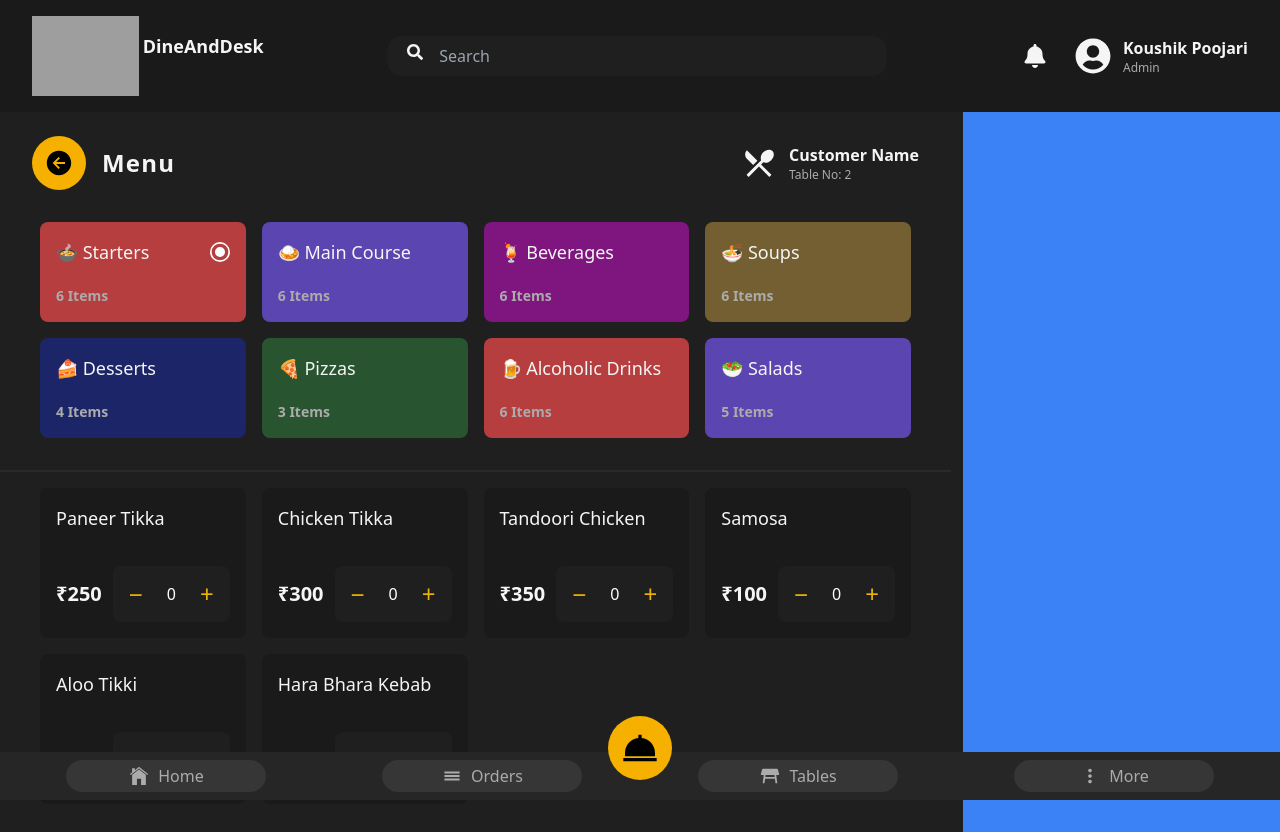
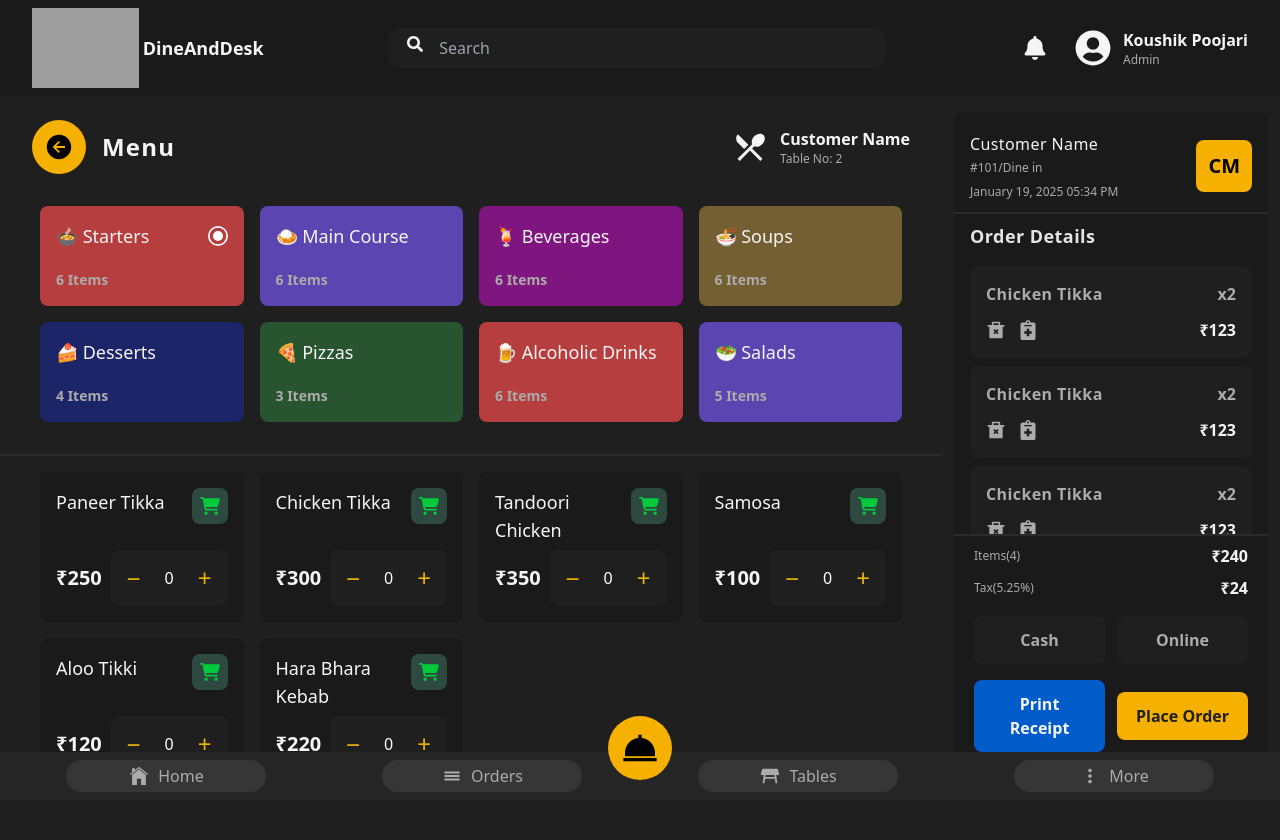
Before and after one commit to Veerajrao/DineDesk-POS-Management-System, a React (Vite) app: page /menu in a window 1280 px wide. Built offline with nearby package versions, Linux system fonts and the light colour scheme; grey boxes are pictures that could not be loaded.

Commit message:
Added more files

```diff
--- /dev/null
+++ b/src/components/menu/Bill.jsx
@@ -0,0 +1,31 @@
+import React from "react";
+
+const Bill = () =>{
+    return(
+
+        <div className="px-5 pb-4">
+
+        <div className="flex items-center justify-between mt-2">
+            <p className="text-xs text-[#ababab] font-medium ">Items(4)</p>
+            <h1 className="text-[#f5f5f5] font-bold">₹240</h1>
+        </div>
+        <div className="flex items-center justify-between mt-2">
+            <p className="text-xs text-[#ababab] font-medium ">Tax(5.25%)</p>
+            <h1 className="text-[#f5f5f5] font-bold">₹24</h1>
+        </div>
+        <div className="flex items-center gap-3 mt-4">
+            <button className="bg-[#1f1f1f] px-4 py-3 w-full rounded-lg text-[#ababab] font-semibold">Cash</button>
+            <button className="bg-[#1f1f1f] px-4 py-3 w-full rounded-lg text-[#ababab] font-semibold">Online</button>
+         </div>
+
+         <div className="flex items-center gap-3  mt-4">
+            <button className="bg-[#025cca] px-4 py-3 w-full rounded-lg text-[#f5f5f5] font-semibold">Print Receipt</button>
+            <button className="bg-[#f6b100] px-4 py-3 w-full rounded-lg text-[#1f1f1f] font-semibold">Place Order</button>
+         </div>
+         </div>
+
+
+    )
+}
+
+export default Bill
--- /dev/null
+++ b/src/components/menu/CartInfo.jsx
@@ -0,0 +1,56 @@
+import React from "react";
+import { RiDeleteBin2Fill } from "react-icons/ri";
+import { FaNotesMedical } from "react-icons/fa";
+
+const CartInfo = () =>{
+    return(
+        <div className="px-4 py-2">
+            <h1 className="text-lg text-[#e4e4e4] font-semibold tracking-wide">Order Details</h1>
+            <div className="mt-4 overflow-y-scroll scrollbar-hide h-[380px]">
+                <div className="bg-[#1f1f1f] rounded-lg px-4 py-4 mb-2">
+                    <div className="flex items-center justify-between">
+                        <h1 className="text-[#ababab] font-semibold tracking-wide text-md">Chicken Tikka</h1>
+                        <p className=" text-[#ababab] font-semibold">x2</p>
+                    </div>
+                    <div className="flex items-center justify-between mt-3">
+                        <div className="flex items-center gap-3">
+                            <RiDeleteBin2Fill className="text-[#ababab] cursor-pointer" size={20} />
+                                <FaNotesMedical className="text-[#ababab] cursor-pointer" size={20} />
+                                </div>
+                                <p className="text-[#f5f5f5] text-md font-bold">₹123</p>
+                    </div>
+                </div>
+
+                <div className="bg-[#1f1f1f] rounded-lg px-4 py-4 mb-2">
+                    <div className="flex items-center justify-between">
+                        <h1 className="text-[#ababab] font-semibold tracking-wide text-md">Chicken Tikka</h1>
+                        <p className=" text-[#ababab] font-semibold">x2</p>
+                    </div>
+                    <div className="flex items-center justify-between mt-3">
+                        <div className="flex items-center gap-3">
+                            <RiDeleteBin2Fill className="text-[#ababab] cursor-pointer" size={20} />
+                                <FaNotesMedical className="text-[#ababab] cursor-pointer" size={20} />
+                                </div>
+                                <p className="text-[#f5f5f5] text-md font-bold">₹123</p>
+                    </div>
+                </div>
+
+                <div className="bg-[#1f1f1f] rounded-lg px-4 py-4 mb-2">
+                    <div className="flex items-center justify-between">
+                        <h1 className="text-[#ababab] font-semibold tracking-wide text-md">Chicken Tikka</h1>
+                        <p className=" text-[#ababab] font-semibold">x2</p>
+                    </div>
+                    <div className="flex items-center justify-between mt-3">
+                        <div className="flex items-center gap-3">
+                            <RiDeleteBin2Fill className="text-[#ababab] cursor-pointer" size={20} />
+                                <FaNotesMedical className="text-[#ababab] cursor-pointer" size={20} />
+                                </div>
+                                <p className="text-[#f5f5f5] text-md font-bold">₹123</p>
+                    </div>
+                </div>
+            </div>
+        </div>
+    )
+}
+
+export default CartInfo
--- /dev/null
+++ b/src/components/menu/CustomerInfo.jsx
@@ -0,0 +1,16 @@
+import React from "react";
+
+const CustomerInfo = () =>{
+    return(
+        <div className="flex items-center justify-between px-4 py-3">
+        <div className="flex flex-col items-start">
+            <h1 className="text-md text-[#f5f5f5] font-semifold tracking-wide">Customer Name</h1>
+            <p className="text-xs text-[#ababab] font-medium mt-1">#101/Dine in</p>
+            <p className="text-xs text-[#ababab] font-medium mt-2">January 19, 2025 05:34 PM</p>
+        </div>
+        <button className="bg-[#f6b100] p-3 text-xl font-bold rounded-lg">CM</button>
+    </div>
+    )
+}
+
+export default CustomerInfo
--- a/src/components/menu/MenuContainer.jsx
+++ b/src/components/menu/MenuContainer.jsx
@@ -1,6 +1,7 @@
 import React, { useState } from "react";
 import { menus } from "../../constants";
 import { GrRadialSelected } from 'react-icons/gr'
+import { FaCartShopping } from "react-icons/fa6";
 
 const MenuContainer = () =>{
 
@@ -54,7 +55,10 @@ const MenuContainer = () =>{
                         <div key={menu.id} className="flex flex-col items-start justify-between p-4 rounded-lg h-[150px] cursor-pointer hover:bg-[#2a2a2a] bg-[#1a1a1a]">
 
 
-                                <h1 className="text-[#f5f5f5] text-lg font-semifold">{menu.name}</h1>
+                                <div className="flex items-start justify-between w-full">
+                                    <h1 className="text-[#f5f5f5] text-lg font-semifold">{menu.name}</h1>
+                                <button className="bg-[#2e4a40] text-[#02ca3a] p-2 rounded-lg"><FaCartShopping size={20}/></button>
+                                </div>
                                 <div className="flex items-center justify-between w-full">
 
                             <p className="text-[#f5f5f5] text-xl font-bold">₹{menu.price}</p>
--- a/src/components/shared/Header.jsx
+++ b/src/components/shared/Header.jsx
@@ -5,9 +5,9 @@ import { FaBell } from "react-icons/fa";
 import logo from "../../assets/images/logo.png"
 const Header = () => {
     return(
-       <header className="flex justify-between items-center py-4 px-8 bg-[#1a1a1a]">
+       <header className="flex justify-between items-center py-2 px-8 bg-[#1a1a1a]">
         {/*logo*/}
-        <div className="flex item-center gap-1">
+        <div className="flex items-center gap-1">
             <img src={logo} className="h-20 w-15" alt="restro logo px-0 py-2"/>
             <h1 className="text-lg font-semibold text-[#f5f5f5] py-4">DineAndDesk</h1>
         </div>
--- a/src/pages/Menu.jsx
+++ b/src/pages/Menu.jsx
@@ -3,9 +3,12 @@ import BottomNav from "../components/shared/BottomNav";
 import BackButton from "../components/shared/BackButton";
 import { MdRestaurantMenu  } from "react-icons/md";
 import MenuContainer from "../components/menu/MenuContainer";
+import CustomerInfo from "../components/menu/CustomerInfo";
+import CartInfo from "../components/menu/CartInfo";
+import Bill from "../components/menu/Bill";
 const Menu = () =>{
     return(
-        <section className="bg-[#1f1f1f] h-[calc(100vh-5rem)] overflow-hidden flex gap-3">
+        <section className="bg-[#1f1f1f] h-[calc(100vh-3.5rem)] pb-14 overflow-hidden flex gap-3">
              {/*Left Div*/}
              <div className='flex-[3]'>
                 <div className="flex items-center justify-between px-8 py-4 mt-2">
@@ -27,8 +30,17 @@ const Menu = () =>{
         <MenuContainer />
         </div>
             {/*Right Div*/}
-    <div className="flex-[1] bg-blue-500">
-
+    <div className="flex-[1] bg-[#1a1a1a] mt-4 mr-3 mb-4 rounded-lg pt-2 flex flex-col overflow-hidden">
+        {/* Customer Info */}
+       <CustomerInfo />
+        <hr className="border-[#2a2a2a] border-t-2" />
+        <div className="flex-1 overflow-y-auto scrollbar-hide">
+        {/* cart Items */}
+        <CartInfo />
+        </div>
+        <hr className="border-[#2a2a2a] border-t-2" />
+        {/* Bills */}
+        <Bill />
         </div>
 
             <BottomNav />
--- a/src/pages/Tables.jsx
+++ b/src/pages/Tables.jsx
@@ -24,7 +24,7 @@ const Tables = () =>{
 
 
         </div>
-        <div className="grid grid-cols-5 gap-5 px-10 py-5 overflow-y-scroll h-[calc(100vh-13rem)] scrollbar-hide">
+        <div className="grid grid-cols-5 gap-5 px-10 py-5 overflow-y-scroll h-[calc(100vh-13rem)] no-scrollbar">
             {
                 tables.map((table) => {
                     return(
```
Also changed, not shown: src/index.css (line endings or trailing spaces).
